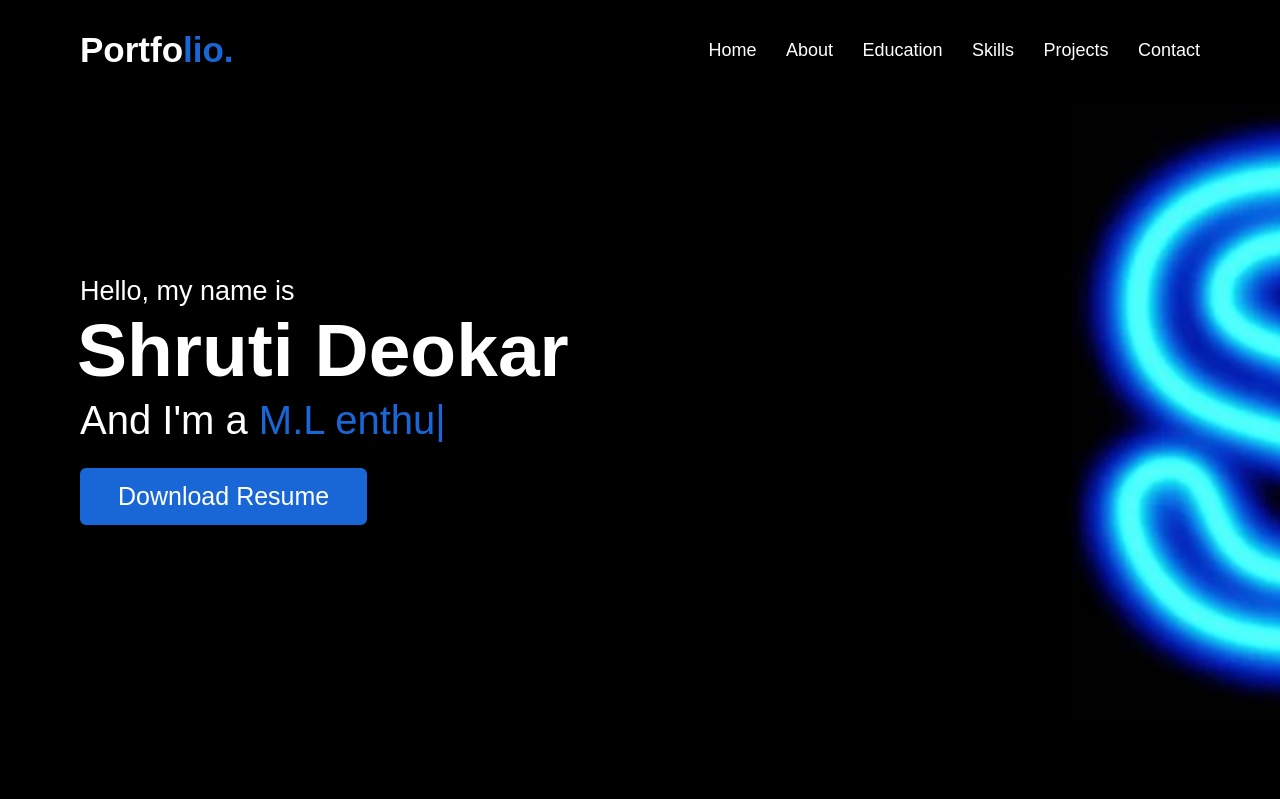
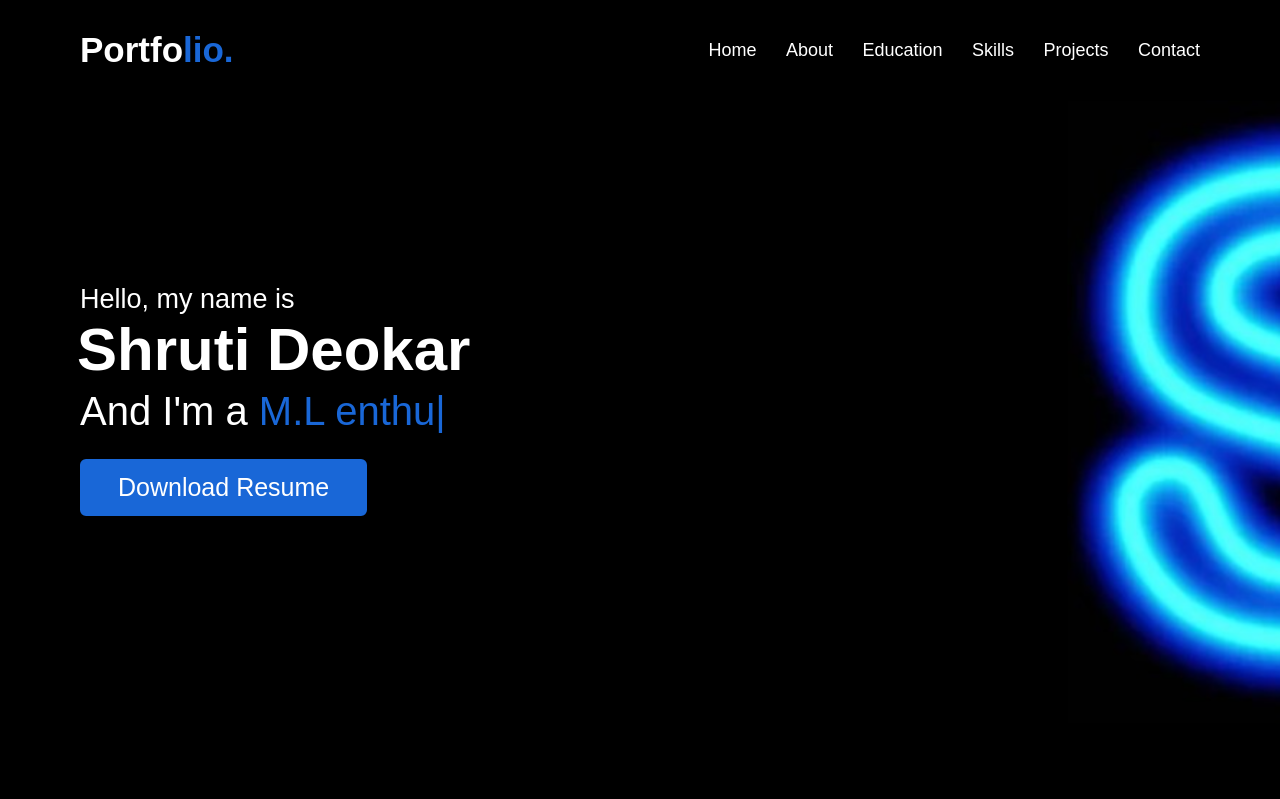
Before and after one commit to shruti0105/Portfolio, a PHP site: page / in a window 1280 px wide. Shown: the top 799 px of the page. Run offline with PHP 8.4, Linux system fonts and the light colour scheme.

Commit message:
Update style.css

```diff
--- a/style.css
+++ b/style.css
@@ -206,7 +206,7 @@ section .title:hover{
 }
 
 .home .home-content .text-2{
-    font-size: 75px;
+    font-size: 60px;
     font-weight: 600;
     margin-left: -3px;
 }
```
